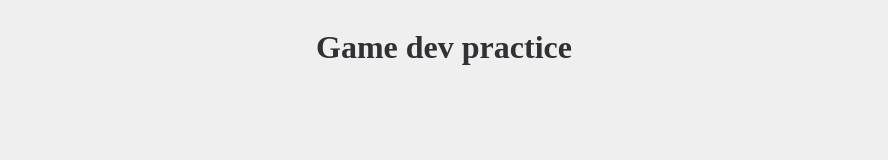
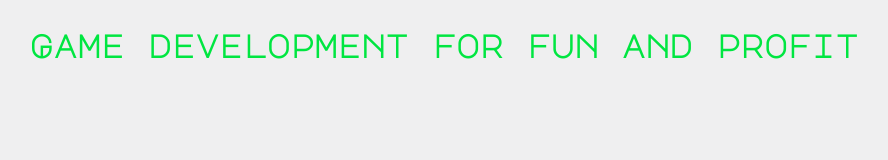
Before and after one commit to andrewgryan/game-development, a website: page index.html in a window 1280 px wide. Shown: the whole page, without its empty margins (196-1084 px from the left). Drawn offline with Linux system fonts and the light colour scheme.

Commit message:
better style

```diff
--- a/index.html
+++ b/index.html
@@ -3,12 +3,18 @@
   <head lang="en">
     <meta charset="utf-8" />
     <meta name="viewport" content="width=device-width, initial-scale=1" />
+    <link rel="preconnect" href="https://fonts.googleapis.com" />
+    <link rel="preconnect" href="https://fonts.gstatic.com" crossorigin />
+    <link
+      href="https://fonts.googleapis.com/css2?family=Major+Mono+Display&display=swap"
+      rel="stylesheet"
+    />
     <link rel="stylesheet" href="style.css" />
-    <title>Game dev practice</title>
+    <title>Game dev</title>
   </head>
   <body>
     <header>
-      <h1>Game dev practice</h1>
+      <h1>Game development for fun and profit</h1>
     </header>
   </body>
 </html>
--- a/style.css
+++ b/style.css
@@ -1,6 +1,8 @@
 :root {
   --surface: hsl(240deg 3% 94%);
   --text: hsl(240deg 3% 20%);
+  --text-accent: hsl(137deg 100% 45%);
+  --font-family: "Major Mono Display", monospace;
 }
 
 @media (prefers-color-scheme: dark) {
@@ -11,6 +13,7 @@
 }
 
 body {
+  font-family: var(--font-family);
   color: var(--text);
   background-color: var(--surface);
 }
@@ -18,4 +21,5 @@ body {
 header {
   display: grid;
   place-items: center;
+  color: var(--text-accent);
 }
```
